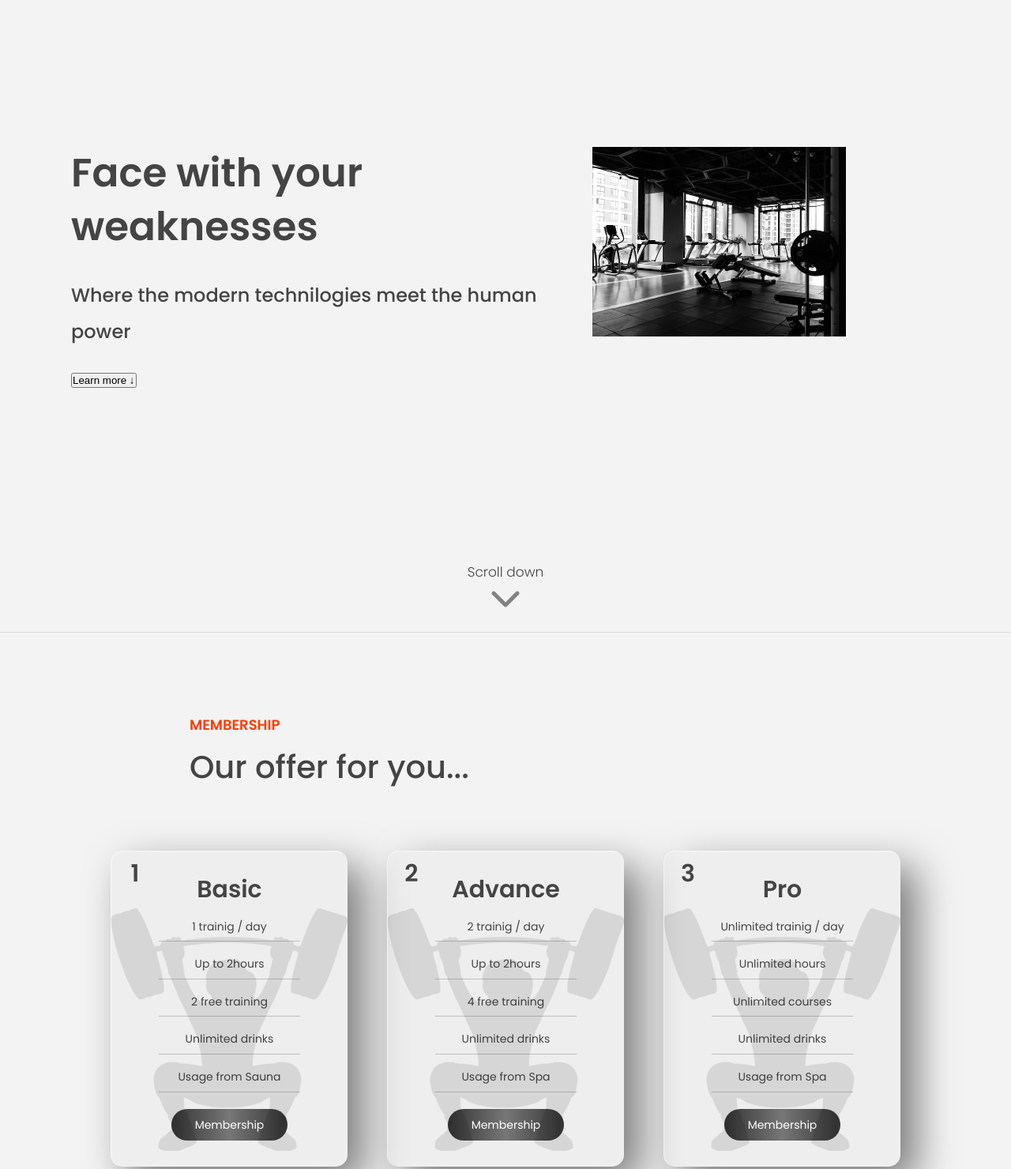
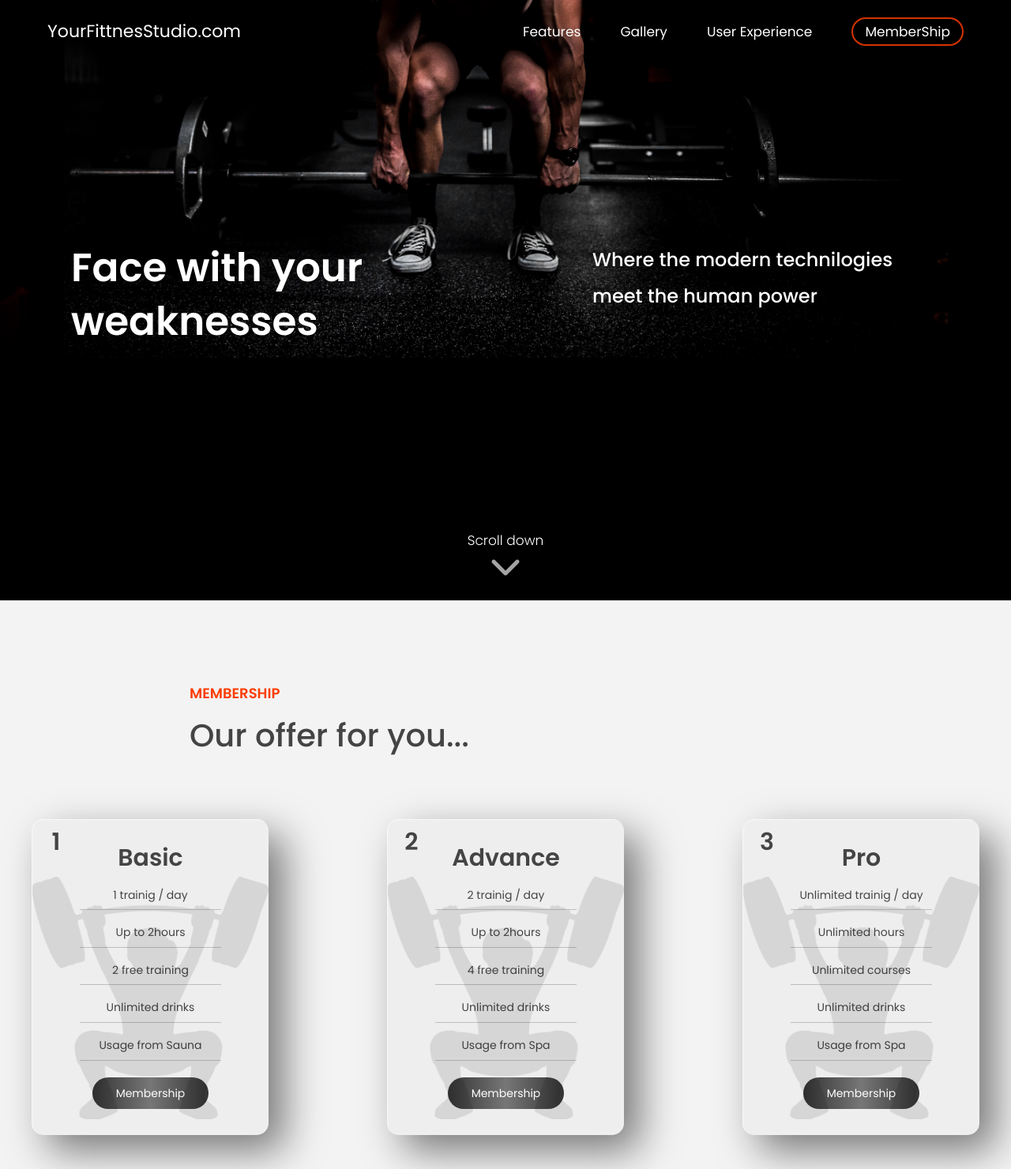
Before and after one commit to Barna-Molnar/landing-page-gym, a website: page index.html in a window 1280 px wide. Shown: the top 1480 px of the page at 79% size. Drawn offline with Linux system fonts and the light colour scheme.

Commit message:
working on header

```diff
--- a/index.html
+++ b/index.html
@@ -65,17 +65,17 @@
           </li>
         </ul>
       </nav>
-
       <div class="header__title">
+        <!-- <h1>Face with your weaknesses</h1>
+        <h4>Unlock your potetential</h4> -->
         <h1 data-text="YourPower">
-          <!-- Green highlight effect -->
           <span class="highlight">Face with your</span>
           <br />
           <span class="highlight highlight-reverse">weaknesses</span>
         </h1>
 
         <h4>Where the modern technilogies meet the human power</h4>
-        <button class="btn--text btn--scroll-to">Learn more &DownArrow;</button>
+
         <img
           src="./img/risen-wang-20jX9b35r_M-unsplash.jpg"
           class="header__img"
@@ -85,8 +85,6 @@
       <span class="downArrow"
         >Scroll down
         <i class="fas fa-chevron-down anim"></i>
-        <!-- <i class="fas fa-chevron-down"></i>
-        <i class="fas fa-chevron-down"></i> -->
       </span>
     </header>
 
@@ -149,7 +147,7 @@
         </div>
       </div>
     </section>
-    <section class="section" id="section--1">
+    <section class="section section--features" id="section--1">
       <div class="section__title">
         <h2 class="section__description">Features</h2>
         <h3 class="section__header">What you can expect...</h3>
--- a/index.js
+++ b/index.js
@@ -42,7 +42,7 @@ const slideInSection = function (entries, observer) {
 
 }
 
-const sectionObserver = new IntersectionObserver(slideInSection, { root: null, threshold: .15 })
+const sectionObserver = new IntersectionObserver(slideInSection, { root: null, threshold: .1 })
 
 allSection.forEach(section => {
     sectionObserver.observe(section)
@@ -71,7 +71,7 @@ const removeBlur = function (entries, observer) {
 }
 
 
-const imgObserver = new IntersectionObserver(removeBlur, { root: null, threshold: .5 })
+const imgObserver = new IntersectionObserver(removeBlur, { root: null, threshold: .4 })
 
 allImg.forEach(img => {
     imgObserver.observe(img)
--- a/sass/card.scss
+++ b/sass/card.scss
@@ -4,9 +4,11 @@
 .card-container {
   display: grid;
   grid-template-columns: repeat(3, min-content);
-  grid-gap: 5rem;
+  grid-gap: 15rem;
   justify-content: center;
   text-align: center;
+  // box-shadow: 2px 4px 10px rgba(0, 0, 0, 0.2);
+  // padding: 5rem;
   @include respond(tab-port) {
     grid-template-columns: min-content min-content;
   }
@@ -31,6 +33,7 @@
   border-top: 1px solid rgba(255, 255, 255, 0.5);
   border-left: 1px solid rgba(255, 255, 255, 0.5);
   backdrop-filter: blur(5px);
+
   img {
     opacity: 0.1;
     position: absolute;
--- a/sass/header.scss
+++ b/sass/header.scss
@@ -3,14 +3,21 @@
 
 .header {
   padding: 0 3rem;
-  height: 100vh;
+  height: 95vh;
   display: flex;
   flex-direction: column;
   align-items: center;
-  // background-image: url('../img/risen-wang-20jX9b35r_M-unsplash.jpg');
+  background-image: url('../img/anastase-maragos-9dzWZQWZMdE-unsplash.jpg');
   background-size: cover;
+  background-repeat: no-repeat;
+  background-position-y: -40rem;
+  background-position-x: -8rem;
+  background-color: black;
+  overflow: hidden;
+  color: white;
   @include respond(tab-land) {
     height: 80vh;
+    margin-top: 2rem;
   }
   &__title {
     flex: 1;
@@ -36,6 +43,7 @@
     height: 30vh;
     // border-radius: 0.5rem;
     // box-shadow: 1px 10px 10px rgba(0, 0, 0, 0.8);
+    display: none;
   }
 }
 
--- a/sass/nav.scss
+++ b/sass/nav.scss
@@ -1,8 +1,6 @@
 @import './mixin.scss';
 
 .nav {
-  /* background-color: red; */
-  /* background-color: rgb(238, 235, 235); */
   width: 100%;
   height: 8rem;
   padding: 0 3rem;
@@ -12,7 +10,7 @@
   z-index: 100;
   background-color: transparent;
   transition: background-color 0.3s;
-  display: none;
+
   @include respond(phone) {
     display: none;
   }
@@ -78,8 +76,9 @@
 .nav.sticky {
   position: fixed;
   background-color: rgba(255, 255, 255, 0.95);
+  background-color: #202024;
 }
-
+// Hamburger menu
 $nav-bg: #2b3033;
 $blue: #5fc7ea;
 $red: #e68568;
@@ -156,7 +155,7 @@ $content-animation: scale(0.7);
   justify-content: center;
   align-items: center;
   z-index: 2;
-  background: rgba($nav-bg, 1);
+  // background: rgba($nav-bg, 1);
   cursor: pointer;
   transition: $ease;
 
--- a/sass/section.scss
+++ b/sass/section.scss
@@ -13,7 +13,6 @@
   &__title {
     max-width: 80rem;
     margin: 0 auto 8rem auto;
-    /* background-color: red; */
   }
   &__description {
     font-size: 1.8rem;
@@ -32,6 +31,7 @@
 .section-membership {
   background-color: #37383d;
   background-color: #f3f3f3;
+  position: relative;
 
   padding: 10rem 15rem;
 }
```
Also changed, not shown: css/style.css, img/anastase-maragos-9dzWZQWZMdE-unsplash.jpg (added).
